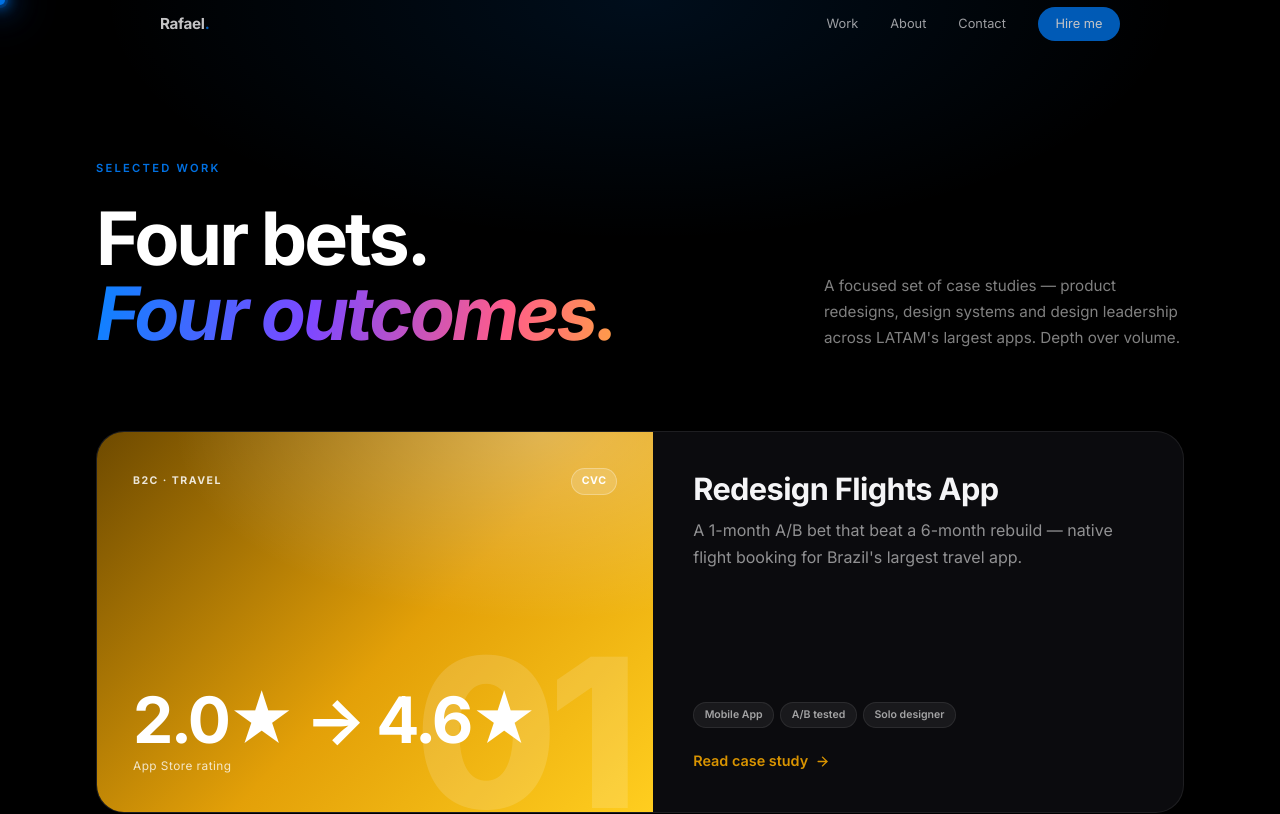
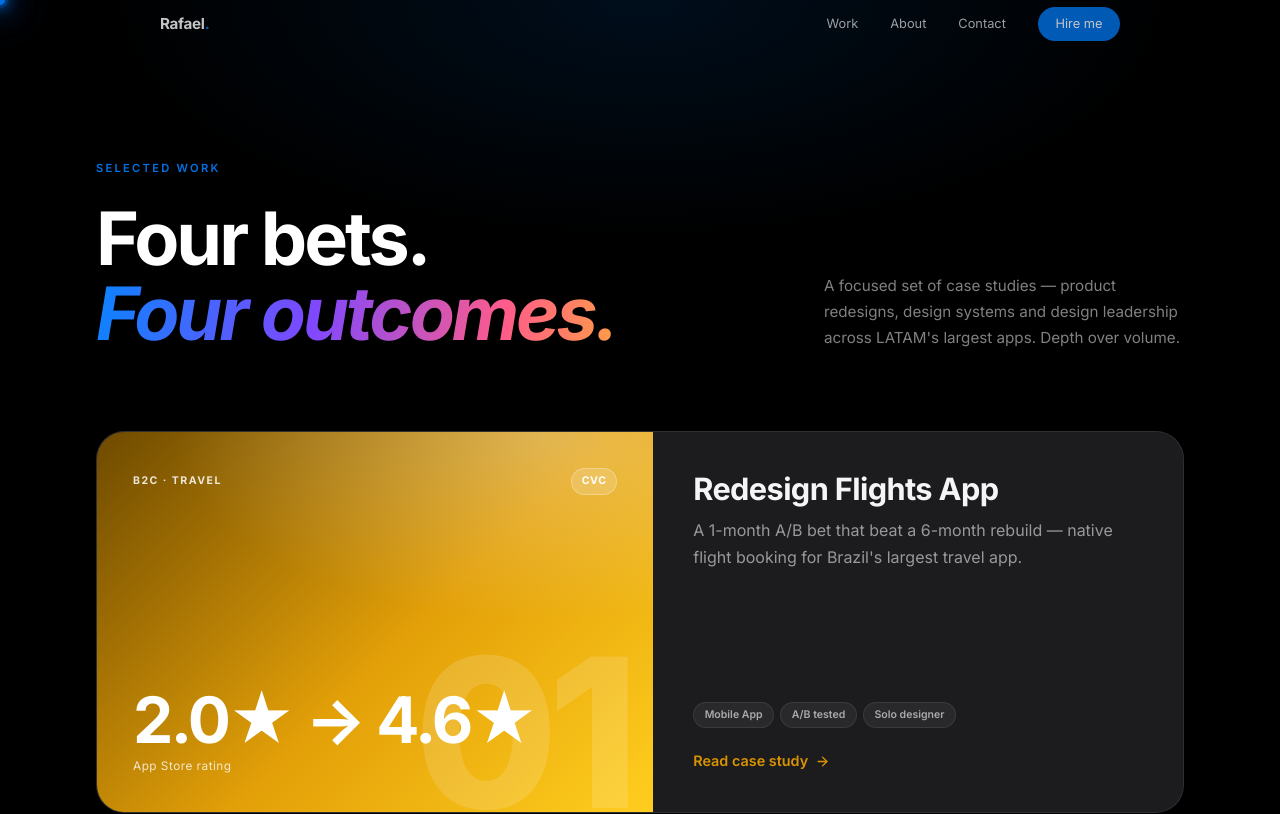
Before and after one commit to 17oliveira17-afk/rafael-portfolio, a Next.js app: page /work in a window 1280 px wide. Shown: the top 814 px of the page. Built offline with nearby package versions, Linux system fonts and the light colour scheme.

Commit message:
/work: card body uses dark grey instead of near-black
Co-Authored-By: Claude Opus 4.7 <noreply@anthropic.com>

```diff
--- a/app/work/page.tsx
+++ b/app/work/page.tsx
@@ -26,7 +26,7 @@ function Hoverable({ glow, children, style }: { glow: string; children: React.Re
         border: `1px solid ${on ? glow + "66" : "rgba(255,255,255,.08)"}`,
         borderRadius: 28,
         overflow: "hidden",
-        background: "#0b0b0e",
+        background: "#1c1c1f",
         ...style,
       }}
     >
```
